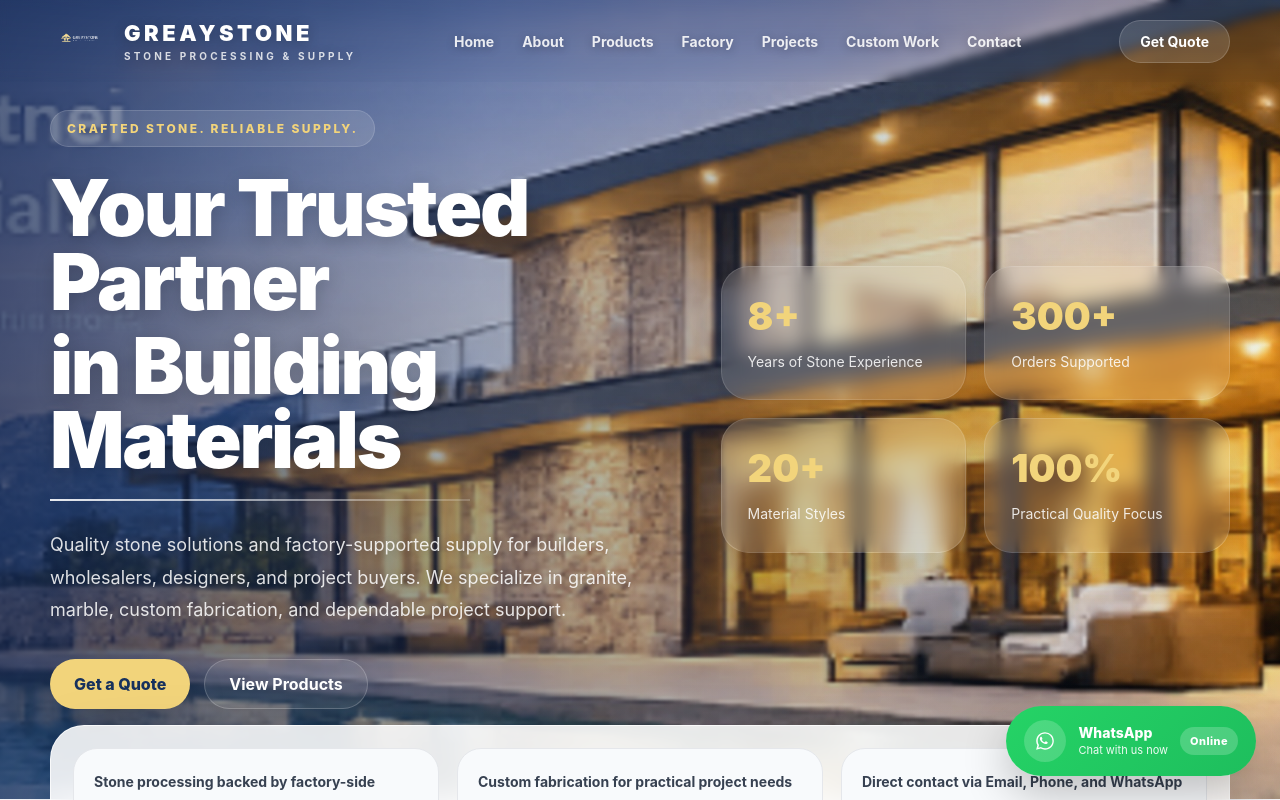
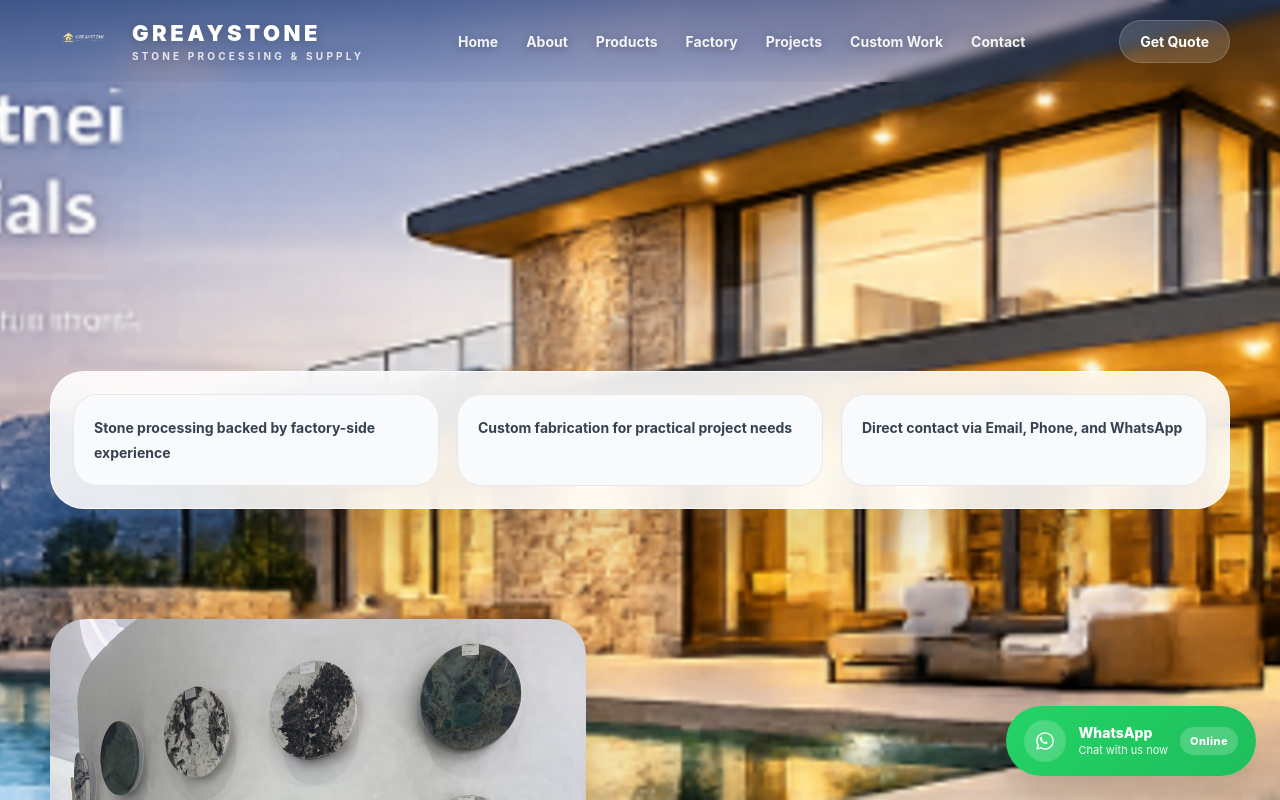
Before and after one commit to sijiu8520-debug/Repository-name-greaystone-website, a React (Vite) app: page / in a window 1280 px wide. Shown: the top 800 px of the page. Built offline with nearby package versions, Linux system fonts and the light colour scheme.

Commit message:
Enhance styles for header and responsive layout
Added styles for header, buttons, and responsive design. Updated layout and visual elements for various sections.

```diff
--- a/src/styles.css
+++ b/src/styles.css
@@ -45,6 +45,7 @@ img {
   margin: 0 auto;
 }
 
+/* Header */
 .site-header {
   position: sticky;
   top: 0;
@@ -52,6 +53,21 @@ img {
   backdrop-filter: blur(14px);
   background: rgba(255, 255, 255, 0.8);
   border-bottom: 1px solid rgba(255, 255, 255, 0.4);
+}
+
+.site-header-overlay {
+  position: absolute;
+  top: 0;
+  left: 0;
+  width: 100%;
+  background: linear-gradient(
+    180deg,
+    rgba(20, 38, 78, 0.26),
+    rgba(20, 38, 78, 0.04)
+  );
+  border-bottom: none;
+  backdrop-filter: blur(6px);
+  z-index: 1000;
 }
 
 .header-inner {
@@ -68,6 +84,12 @@ img {
   gap: 12px;
 }
 
+.brand-reference {
+  display: flex;
+  align-items: center;
+  gap: 14px;
+}
+
 .brand-logo {
   width: 54px;
   height: 54px;
@@ -78,11 +100,26 @@ img {
   box-shadow: var(--shadow);
 }
 
+.logo-natural {
+  width: 68px;
+  height: 68px;
+  object-fit: contain;
+  background: transparent;
+  border-radius: 14px;
+  padding: 0;
+  box-shadow: none;
+}
+
 .brand-name {
   font-weight: 900;
   letter-spacing: 0.16em;
   color: var(--blue);
   font-size: 22px;
+}
+
+.brand-name-light {
+  color: #ffffff;
+  text-shadow: 0 2px 12px rgba(0, 0, 0, 0.26);
 }
 
 .brand-subtitle {
@@ -92,6 +129,11 @@ img {
   text-transform: uppercase;
   color: #6b7280;
   font-weight: 700;
+}
+
+.brand-subtitle-light {
+  color: rgba(255, 255, 255, 0.82);
+  text-shadow: 0 2px 12px rgba(0, 0, 0, 0.26);
 }
 
 .desktop-nav {
@@ -109,6 +151,15 @@ img {
 
 .desktop-nav a:hover {
   color: var(--blue);
+}
+
+.desktop-nav-light a {
+  color: rgba(255, 255, 255, 0.92);
+  text-shadow: 0 2px 8px rgba(0, 0, 0, 0.28);
+}
+
+.desktop-nav-light a:hover {
+  color: #f2d47b;
 }
 
 .header-btn,
@@ -137,95 +188,123 @@ img {
   background: #23447f;
 }
 
-.hero-section {
+.hero-header-btn {
+  background: rgba(255, 255, 255, 0.16);
+  border: 1px solid rgba(255, 255, 255, 0.16);
+  color: #fff;
+  box-shadow: none;
+}
+
+.hero-header-btn:hover {
+  background: rgba(255, 255, 255, 0.24);
+}
+
+/* Clean Hero */
+.hero-clean-section {
   position: relative;
-  min-height: 860px;
+  height: 100vh;
+  min-height: 760px;
   overflow: hidden;
-  color: white;
 }
 
 .hero-bg {
   position: absolute;
   inset: 0;
+  width: 100%;
   height: 100%;
   object-fit: cover;
 }
 
-.hero-overlay {
+.hero-clean-overlay {
   position: absolute;
   inset: 0;
   background:
-    linear-gradient(90deg, rgba(20, 38, 78, 0.95), rgba(35, 61, 118, 0.75), rgba(33, 51, 95, 0.32)),
-    linear-gradient(180deg, rgba(255,255,255,0.08), rgba(0,0,0,0.26));
+    linear-gradient(
+      180deg,
+      rgba(15, 31, 63, 0.26) 0%,
+      rgba(15, 31, 63, 0.10) 24%,
+      rgba(15, 31, 63, 0.00) 55%,
+      rgba(15, 31, 63, 0.10) 100%
+    ),
+    linear-gradient(
+      90deg,
+      rgba(15, 31, 63, 0.08) 0%,
+      rgba(15, 31, 63, 0.00) 45%,
+      rgba(255, 255, 255, 0.00) 100%
+    );
 }
 
-.hero-content {
+/* Intro panel after hero */
+.intro-panel-wrap {
   position: relative;
-  z-index: 2;
-  min-height: 860px;
-  display: grid;
-  grid-template-columns: 1.15fr 0.85fr;
-  align-items: center;
-  gap: 48px;
-  padding-top: 80px;
-  padding-bottom: 80px;
+  margin-top: -110px;
+  z-index: 10;
+  padding-bottom: 40px;
 }
 
-.hero-badge,
-.section-label,
-.gold-label,
-.form-label,
-.contact-card-label,
-.image-note-title {
+.intro-panel {
+  display: grid;
+  grid-template-columns: 1.05fr 0.95fr;
+  gap: 34px;
+  align-items: stretch;
+  padding: 42px;
+  border-radius: 40px;
+  background: rgba(255, 255, 255, 0.88);
+  border: 1px solid rgba(255, 255, 255, 0.78);
+  box-shadow: 0 30px 90px rgba(15, 31, 63, 0.14);
+  backdrop-filter: blur(20px);
+}
+
+.intro-panel-left {
+  max-width: 700px;
+}
+
+.intro-badge {
+  display: inline-flex;
+  padding: 10px 16px;
+  border-radius: 999px;
+  background: rgba(24, 53, 103, 0.08);
+  border: 1px solid rgba(24, 53, 103, 0.10);
+  color: #183567;
+  font-size: 12px;
+  margin-bottom: 24px;
   text-transform: uppercase;
   letter-spacing: 0.24em;
   font-weight: 800;
 }
 
-.hero-badge {
-  display: inline-flex;
-  padding: 10px 16px;
-  border-radius: 999px;
-  background: rgba(255, 255, 255, 0.12);
-  border: 1px solid rgba(255,255,255,0.16);
-  color: #f8df97;
-  font-size: 12px;
-  margin-bottom: 24px;
+.intro-title {
+  margin: 0;
+  font-size: clamp(46px, 6.6vw, 76px);
+  line-height: 0.96;
+  letter-spacing: -0.04em;
+  color: #0f172a;
+  font-weight: 900;
 }
 
-.hero-left h1,
-.text-panel h2,
-.section-head h2,
-.strength-panel h2,
-.contact-left h2 {
-  margin: 0;
-  font-weight: 900;
-  line-height: 0.95;
-  letter-spacing: -0.03em;
-}
-
-.hero-left h1 {
-  font-size: clamp(46px, 7vw, 78px);
-  max-width: 700px;
-}
-
-.hero-left h1 span {
+.intro-title span {
   display: block;
   margin-top: 10px;
 }
 
-.hero-left p,
-.text-panel p,
-.section-head p,
-.contact-left p {
-  line-height: 1.8;
-  font-size: 18px;
-  color: rgba(255,255,255,0.86);
+.intro-title-line {
+  width: 420px;
+  max-width: 100%;
+  height: 2px;
+  margin: 24px 0 20px;
+  background: linear-gradient(
+    90deg,
+    rgba(24, 53, 103, 0.9),
+    rgba(24, 53, 103, 0.12)
+  );
 }
 
-.hero-left p {
-  max-width: 720px;
-  margin-top: 28px;
+.intro-description {
+  margin: 0;
+  max-width: 690px;
+  color: #475569;
+  font-size: 19px;
+  line-height: 1.85;
 }
 
 .hero-actions {
@@ -241,7 +320,7 @@ img {
   padding: 14px 24px;
   border-radius: 999px;
   font-weight: 800;
-  box-shadow: 0 16px 40px rgba(0, 0, 0, 0.18);
+  box-shadow: 0 16px 40px rgba(0, 0, 0, 0.12);
   border: none;
 }
 
@@ -262,38 +341,58 @@ img {
   background: rgba(255,255,255,0.14);
 }
 
-.hero-stats {
+.secondary-btn-dark {
+  color: #183567;
+  border: 1px solid rgba(24, 53, 103, 0.14);
+  background: #ffffff;
+}
+
+.secondary-btn-dark:hover {
+  background: #f8fafc;
+}
+
+.intro-panel-right {
+  display: flex;
+  align-items: center;
+}
+
+.stats-grid {
+  width: 100%;
   display: grid;
   grid-template-columns: repeat(2, 1fr);
   gap: 18px;
 }
 
-.stat-card {
-  padding: 26px;
+.intro-stat-card {
+  padding: 28px;
   border-radius: 28px;
-  background: rgba(255,255,255,0.1);
-  border: 1px solid rgba(255,255,255,0.14);
-  backdrop-filter: blur(10px);
-  box-shadow: 0 18px 40px rgba(0,0,0,0.12);
+  background: rgba(24, 53, 103, 0.06);
+  border: 1px solid rgba(24, 53, 103, 0.08);
+  box-shadow: inset 0 1px 0 rgba(255,255,255,0.65);
 }
 
-.stat-value {
+.intro-stat-value {
   color: var(--gold);
-  font-size: 38px;
+  font-size: 40px;
   font-weight: 900;
 }
 
-.stat-label {
+.intro-stat-label {
   margin-top: 12px;
-  color: rgba(255,255,255,0.84);
+  color: #475569;
   line-height: 1.6;
   font-size: 14px;
+  font-weight: 600;
 }
 
+/* Floating strip */
 .floating-strip-wrap {
   position: relative;
-  margin-top: -74px;
   z-index: 5;
+}
+
+.clean-strip-wrap {
+  margin-top: 0;
 }
 
 .floating-strip {
@@ -319,6 +418,7 @@ img {
   line-height: 1.8;
 }
 
+/* Generic sections */
 .content-section {
   padding: 110px 0;
 }
@@ -363,6 +463,9 @@ img {
 .image-note-title {
   font-size: 11px;
   color: var(--blue);
+  text-transform: uppercase;
+  letter-spacing: 0.24em;
+  font-weight: 800;
 }
 
 .image-note-text {
@@ -376,6 +479,9 @@ img {
   color: var(--blue);
   font-size: 12px;
   margin-bottom: 16px;
+  text-transform: uppercase;
+  letter-spacing: 0.24em;
+  font-weight: 800;
 }
 
 .section-head h2,
@@ -384,16 +490,10 @@ img {
 .contact-left h2 {
   font-size: clamp(34px, 5vw, 54px);
   color: #0f172a;
-}
-
-.dark-section .section-head h2,
-.dark-section .section-head p,
-.strength-panel h2,
-.strength-card h3,
-.strength-card p,
-.contact-left h2,
-.contact-left p {
-  color: white;
+  margin: 0;
+  font-weight: 900;
+  line-height: 0.95;
+  letter-spacing: -0.03em;
 }
 
 .text-panel p,
@@ -401,6 +501,7 @@ img {
   color: #64748b;
   margin-top: 20px;
   font-size: 18px;
+  line-height: 1.8;
 }
 
 .feature-grid,
@@ -450,28 +551,26 @@ img {
   font-size: 14px;
 }
 
-.four-grid {
+/* Products */
+.product-showcase-grid {
+  display: grid;
   grid-template-columns: repeat(4, 1fr);
+  gap: 24px;
   margin-top: 52px;
-}
-
-.product-card,
-.dark-card,
-.factory-card {
-  overflow: hidden;
-  border-radius: 30px;
-  box-shadow: 0 18px 45px rgba(15,31,63,0.08);
 }
 
 .product-card {
   background: white;
   border: 1px solid rgba(229,231,235,0.9);
-  transition: 0.25s;
+  border-radius: 32px;
+  overflow: hidden;
+  box-shadow: 0 18px 45px rgba(15,31,63,0.08);
+  transition: 0.28s ease;
 }
 
 .product-card:hover {
-  transform: translateY(-6px);
-  box-shadow: 0 28px 60px rgba(15,31,63,0.12);
+  transform: translateY(-8px);
+  box-shadow: 0 28px 60px rgba(15,31,63,0.14);
 }
 
 .product-image-wrap {
@@ -506,7 +605,8 @@ img {
 
 .product-body h3,
 .dark-card-body h3,
-.strength-card h3 {
+.strength-card h3,
+.project-body h3 {
   margin: 0;
   font-size: 22px;
   font-weight: 800;
@@ -514,32 +614,12 @@ img {
 
 .product-body p,
 .dark-card-body p,
-.strength-card p {
+.strength-card p,
+.project-body p {
   margin-top: 14px;
   line-height: 1.8;
   color: #64748b;
   font-size: 14px;
-}
-
-.product-showcase-grid {
-  display: grid;
-  grid-template-columns: repeat(4, 1fr);
-  gap: 24px;
-  margin-top: 52px;
-}
-
-.product-card-enhanced {
-  border-radius: 32px;
-  overflow: hidden;
-  background: #fff;
-  border: 1px solid rgba(229, 231, 235, 0.9);
-  box-shadow: 0 18px 45px rgba(15, 31, 63, 0.08);
-  transition: 0.28s ease;
-}
-
-.product-card-enhanced:hover {
-  transform: translateY(-8px);
-  box-shadow: 0 28px 60px rgba(15, 31, 63, 0.14);
 }
 
 .product-meta {
@@ -562,6 +642,7 @@ img {
   color: #475569;
 }
 
+/* Factory */
 .factory-featured {
   display: grid;
   grid-template-columns: 1.15fr 0.85fr;
@@ -664,6 +745,7 @@ img {
   color: #0f172a;
 }
 
+/* Projects */
 .project-grid {
   display: grid;
   grid-template-columns: repeat(4, 1fr);
@@ -700,20 +782,7 @@ img {
   padding: 24px;
 }
 
-.project-body h3 {
-  margin: 0;
-  font-size: 22px;
-  font-weight: 800;
-  color: #0f172a;
-}
-
-.project-body p {
-  margin-top: 14px;
-  font-size: 14px;
-  line-height: 1.8;
-  color: #64748b;
-}
-
+/* CTA banner */
 .cta-banner-section {
   padding: 0 0 110px;
   background: #ffffff;
@@ -762,6 +831,7 @@ img {
   background: rgba(255, 255, 255, 0.14);
 }
 
+/* Dark sections */
 .dark-section {
   background: var(--blue-2);
 }
@@ -773,6 +843,8 @@ img {
 .dark-card {
   background: rgba(255,255,255,0.08);
   border: 1px solid rgba(255,255,255,0.1);
+  border-radius: 30px;
+  overflow: hidden;
 }
 
 .dark-card img {
@@ -788,6 +860,7 @@ img {
   color: rgba(255,255,255,0.76);
 }
 
+/* Strength */
 .strength-panel {
   border-radius: 38px;
   padding: 56px;
@@ -819,10 +892,12 @@ img {
   color: rgba(255,255,255,0.82);
 }
 
+/* Work style */
 .work-grid {
   grid-template-columns: repeat(2, 1fr);
 }
 
+/* Contact */
 .contact-section {
   position: relative;
   overflow: hidden;
@@ -850,6 +925,11 @@ img {
   padding-top: 8px;
 }
 
+.contact-left h2,
+.contact-left p {
+  color: white;
+}
+
 .contact-cards {
   margin-top: 34px;
 }
@@ -865,6 +945,9 @@ img {
 .contact-card-label {
   font-size: 12px;
   color: rgba(255,255,255,0.5);
+  text-transform: uppercase;
+  letter-spacing: 0.24em;
+  font-weight: 800;
 }
 
 .contact-card a {
@@ -894,6 +977,9 @@ img {
 .form-label {
   color: var(--blue);
   font-size: 12px;
+  text-transform: uppercase;
+  letter-spacing: 0.24em;
+  font-weight: 800;
 }
 
 .form-title {
@@ -952,6 +1038,7 @@ img {
   background: #f8fafc;
 }
 
+/* WhatsApp */
 .whatsapp-float {
   position: fixed;
   right: 24px;
@@ -1025,6 +1112,7 @@ img {
   letter-spacing: 0.04em;
 }
 
+/* Footer */
 .site-footer {
   background: #0b1730;
   color: rgba(255,255,255,0.6);
@@ -1033,185 +1121,20 @@ img {
   font-size: 14px;
 }
 
-.site-header-overlay {
-  position: absolute;
-  top: 0;
-  left: 0;
-  width: 100%;
-  background: linear-gradient(
-    180deg,
-    rgba(20, 38, 78, 0.18),
-    rgba(20, 38, 78, 0.02)
-  );
-  border-bottom: none;
-  backdrop-filter: blur(4px);
-  z-index: 1000;
-}
-
-.brand-reference {
-  display: flex;
-  align-items: center;
-  gap: 14px;
-}
-
-.logo-natural {
-  width: 60px;
-  height: 60px;
-  object-fit: contain;
-  background: transparent;
-  border-radius: 14px;
-  padding: 0;
-  box-shadow: none;
-}
-
-.brand-name-light {
-  color: #ffffff;
-  text-shadow: 0 2px 12px rgba(0, 0, 0, 0.25);
-}
-
-.brand-subtitle-light {
-  color: rgba(255, 255, 255, 0.8);
-  text-shadow: 0 2px 12px rgba(0, 0, 0, 0.25);
-}
-
-.desktop-nav-light a {
-  color: rgba(255, 255, 255, 0.88);
-  text-shadow: 0 2px 8px rgba(0, 0, 0, 0.25);
-}
-
-.desktop-nav-light a:hover {
-  color: #f2d47b;
-}
-
-.hero-header-btn {
-  background: rgba(255, 255, 255, 0.14);
-  border: 1px solid rgba(255, 255, 255, 0.16);
-  color: #fff;
-  box-shadow: none;
-}
-
-.hero-header-btn:hover {
-  background: rgba(255, 255, 255, 0.2);
-}
-
-.hero-reference-section {
-  min-height: 760px;
-  position: relative;
-  overflow: hidden;
-}
-
-.hero-overlay-reference {
-  background:
-    linear-gradient(
-      90deg,
-      rgba(22, 42, 86, 0.72) 0%,
-      rgba(38, 65, 121, 0.36) 38%,
-      rgba(255, 255, 255, 0.02) 100%
-    ),
-    linear-gradient(
-      180deg,
-      rgba(255, 255, 255, 0.04),
-      rgba(0, 0, 0, 0.1)
-    );
-}
-
-.hero-content-reference {
-  min-height: 760px;
-  grid-template-columns: 1.1fr 0.9fr;
-  align-items: center;
-  gap: 48px;
-  padding-top: 110px;
-  padding-bottom: 90px;
-}
-
-.hero-left-reference {
-  max-width: 640px;
-}
-
-.hero-badge-reference {
-  background: rgba(255, 255, 255, 0.12);
-  border: 1px solid rgba(255, 255, 255, 0.14);
-  color: #f2d47b;
-  font-size: 12px;
-  letter-spacing: 0.2em;
-}
-
-.hero-title-reference {
-  margin: 0;
-  font-size: clamp(50px, 7vw, 74px);
-  line-height: 0.96;
-  letter-spacing: -0.03em;
-  color: #fff;
-  text-shadow: 0 4px 18px rgba(0, 0, 0, 0.18);
-}
-
-.hero-title-reference span {
-  display: block;
-  margin-top: 10px;
-}
-
-.hero-title-line {
-  width: 420px;
-  max-width: 100%;
-  height: 2px;
-  margin: 22px 0 18px;
-  background: linear-gradient(
-    90deg,
-    rgba(255, 255, 255, 0.9),
-    rgba(255, 255, 255, 0.18)
-  );
-}
-
-.hero-description-reference {
-  max-width: 620px;
-  color: rgba(255, 255, 255, 0.88);
-  font-size: 18px;
-  line-height: 1.8;
-  text-shadow: 0 2px 10px rgba(0, 0, 0, 0.15);
-}
-
-.hero-primary-btn {
-  background: #f2d47b;
-  color: #17315d;
-  box-shadow: 0 18px 40px rgba(0, 0, 0, 0.16);
-}
-
-.hero-stats-reference {
-  display: grid;
-  grid-template-columns: repeat(2, 1fr);
-  gap: 18px;
-}
-
-.stat-card-reference {
-  background: rgba(255, 255, 255, 0.12);
-  border: 1px solid rgba(255, 255, 255, 0.12);
-  backdrop-filter: blur(10px);
-  box-shadow: 0 18px 40px rgba(0, 0, 0, 0.08);
-}
-
-.stat-card-reference .stat-value {
-  color: #f2d47b;
-}
-
-.stat-card-reference .stat-label {
-  color: rgba(255, 255, 255, 0.86);
-}
-
+/* Responsive */
 @media (max-width: 1100px) {
-  .hero-content,
+  .intro-panel,
   .two-col,
   .contact-grid,
   .factory-featured,
-  .cta-banner,
-  .hero-content-reference {
+  .cta-banner {
     grid-template-columns: 1fr;
   }
 
-  .four-grid,
+  .product-showcase-grid,
   .factory-gallery-grid,
-  .strength-grid,
-  .product-showcase-grid,
-  .project-grid {
+  .project-grid,
+  .strength-grid {
     grid-template-columns: repeat(2, 1fr);
   }
 
@@ -1226,18 +1149,26 @@ img {
     display: none;
   }
 
+  .hero-clean-section {
+    height: 78vh;
+    min-height: 560px;
+  }
+
+  .intro-panel-wrap {
+    margin-top: -60px;
+  }
+
+  .intro-panel,
   .floating-strip,
   .feature-grid,
   .work-grid,
   .form-row,
-  .hero-stats,
-  .four-grid,
+  .stats-grid,
+  .product-showcase-grid,
   .factory-gallery-grid,
   .strength-grid,
-  .product-showcase-grid,
   .factory-points,
-  .project-grid,
-  .hero-stats-reference {
+  .project-grid {
     grid-template-columns: 1fr;
   }
 
@@ -1245,25 +1176,16 @@ img {
     padding: 84px 0;
   }
 
-  .hero-section,
-  .hero-content {
-    min-height: auto;
-  }
-
-  .hero-content {
-    padding-top: 90px;
-    padding-bottom: 90px;
-  }
-
-  .floating-strip-wrap {
-    margin-top: -40px;
-  }
-
+  .intro-panel,
   .strength-panel,
   .inquiry-form,
   .factory-featured-text,
   .cta-banner {
-    padding: 28px;
+    padding: 28px 24px;
+  }
+
+  .intro-title {
+    font-size: 44px;
   }
 
   .factory-featured-text h3 {
@@ -1274,31 +1196,9 @@ img {
     padding: 0 0 84px;
   }
 
-  .site-header-overlay {
-    background: linear-gradient(
-      180deg,
-      rgba(20, 38, 78, 0.28),
-      rgba(20, 38, 78, 0.06)
-    );
-  }
-
   .logo-natural {
-    width: 52px;
-    height: 52px;
-  }
-
-  .hero-reference-section,
-  .hero-content-reference {
-    min-height: auto;
-  }
-
-  .hero-content-reference {
-    padding-top: 110px;
-    padding-bottom: 80px;
-  }
-
-  .hero-title-reference {
-    font-size: 46px;
+    width: 56px;
+    height: 56px;
   }
 
   .whatsapp-float {
```
